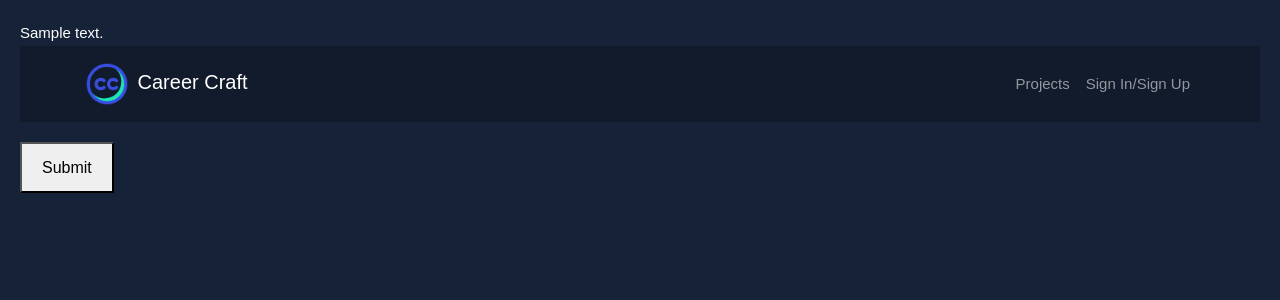
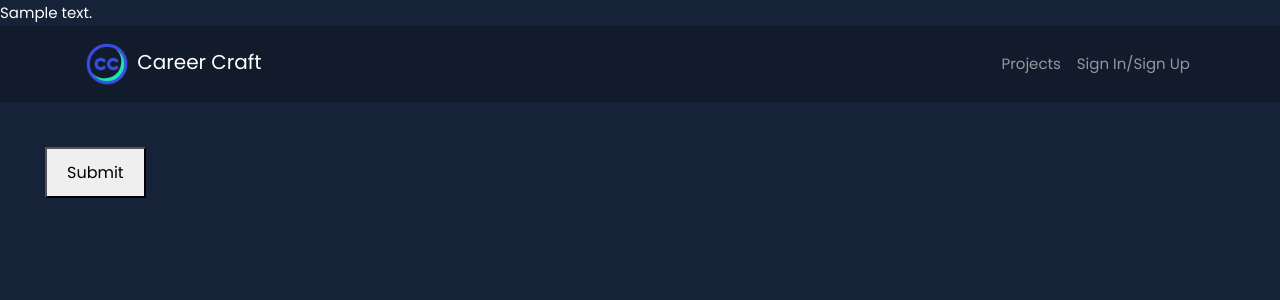
Before and after one commit to Ensify/CareerCraft, a Flask app: template app/templates/quiz.html in a window 1280 px wide. Shown: the top 300 px of the page. Run offline with Flask 3, Linux system fonts and the light colour scheme; the template is opened without the code that fills it: most values are stand-ins (such as "Sample title", 1, 10 or a date in 2020).

Commit message:
working quiz and posting to db

```diff
--- a/app/static/styles/quiz.css
+++ b/app/static/styles/quiz.css
@@ -1,8 +1,3 @@
-body {
-  font-family: Arial, sans-serif;
-  padding: 20px;
-}
-
 h2 {
   color: #333;
 }
@@ -21,3 +16,7 @@ button {
   font-size: 16px;
   margin-top: 20px;
 }
+
+.quiz-container{
+  margin: 3em;
+}
--- a/app/templates/quiz.html
+++ b/app/templates/quiz.html
@@ -4,9 +4,11 @@
 <link rel="stylesheet" href="{{ url_for('static', filename='styles/quiz.css') }}" />
 {% endblock %}
 {% block content %}
-<div id="quiz-container"></div>
-<button id="next-button" onclick="nextSection()">Next</button>
-<button id="submit-button" onclick="submitQuiz()" style="display: none;">Submit</button>
+<div class="quiz-container">
+    <div id="quiz-container"></div>
+    <button id="next-button" onclick="nextSection()">Next</button>
+    <button id="submit-button" onclick="submitQuiz()" style="display: none;">Submit</button>
+</div>
 {% endblock %}
 
 {% block scripts %}
@@ -84,8 +86,10 @@ function submitQuiz() {
     const marks = computeMarks();
     console.log(marks); // For testing purposes
 
+    const endpoint = `{{ url_for("activity.process_quiz", project_id = project_id)}}`
+
     // Send AJAX request
-    fetch('your-server-endpoint', {
+    fetch(endpoint, {
         method: 'POST',
         headers: {
             'Content-Type': 'application/json'
@@ -94,9 +98,11 @@ function submitQuiz() {
     })
     .then(response => response.json())
     .then(data => {
+        window.location.href = data.redirect;
         console.log('Success:', data);
     })
     .catch((error) => {
+        window.location.href = `{{ url_for("activity.learning", project_id = project_id) }}`;
         console.error('Error:', error);
     });
 }
```
Also changed, not shown: app/routes/activity.py (+11 -8 lines).
